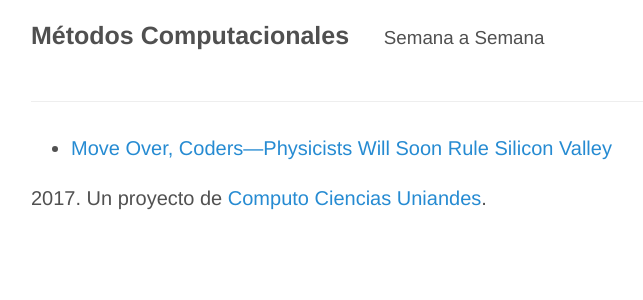
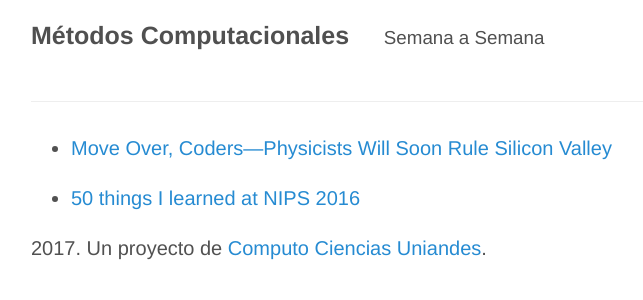
Before and after one commit to ComputoCienciasUniandes/MetodosComputacionalesAvanzados, a Jekyll site: the page built from media.md, in a window 1280 px wide. Shown: the top 300 px of the page, without its empty margins (249-892 px from the left). Built offline with Jekyll 4.4.1, drawn with Linux system fonts in a browser that asks for light colours; our own code applies the rules of GitHub Pages for plain Markdown files.

Commit message:
Update media.md

```diff
--- a/media.md
+++ b/media.md
@@ -1 +1,3 @@
 * [Move Over, Coders—Physicists Will Soon Rule Silicon Valley](https://www.wired.com/2017/01/move-coders-physicists-will-soon-rule-silicon-valley/)
+
+* [50 things I learned at NIPS 2016](https://blog.ought.com/nips-2016-875bb8fadb8c#.fqcy6qawk)
```
